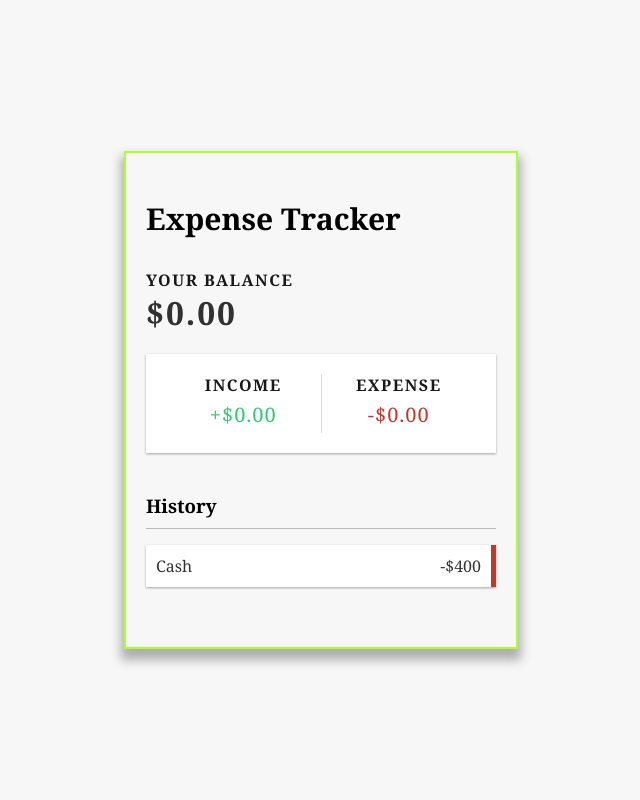
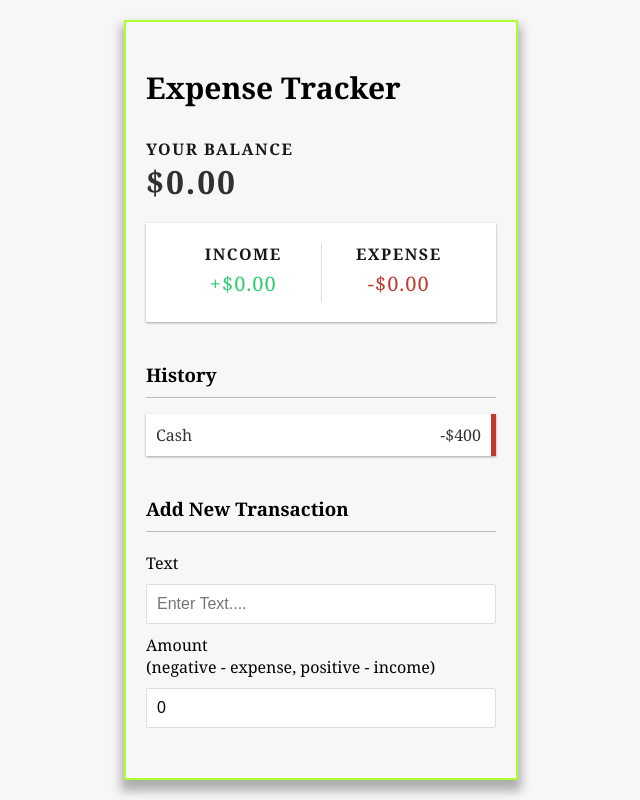
Before and after one commit to Officialibn1/Expense-Tracker, a React (Create React App) app: page / in a window 1280 px wide. Shown: the whole page, without its empty margins (319-959 px from the left). Built offline with nearby package versions, Linux system fonts and the light colour scheme.

Commit message:
added useState hook to set and amount

```diff
--- a/src/App.js
+++ b/src/App.js
@@ -1,4 +1,5 @@
 import './App.css';
+import AddTransaction from './components/AddTransaction';
 import Ballance from './components/Ballance';
 import Header from './components/Header';
 import IncomeExpenses from './components/IncomeExpenses';
@@ -13,6 +14,7 @@
         <Ballance />
         <IncomeExpenses />
         <TransactionList />
+        <AddTransaction />
       </div>
     </div>
   );
--- a/src/components/AddTransaction.jsx
+++ b/src/components/AddTransaction.jsx
@@ -1,19 +1,28 @@
+import { useState } from "react";
+const AddTransaction = () => {
+    const [text, setText] = useState('');
+    const [amount, setAmount] = useState(0);
 
-const AddTransaction = () => {
     return (
         <>
             <h3>Add New Transaction</h3>
             <form action="submit">
                 <div className="form-control">
                     <label htmlFor="text">Text</label>
-                    <input type="text" id="text" placeholder="Enter Text...."   />
+                    <input type="text" id="text"
+                    value={text}
+                    onChange={(e) => setText(e.target.value)}
+                    placeholder="Enter Text...."   />
                 </div>
 
                 <div className="form-control">
                     <label htmlFor="amount">Amount <br />
                         (negative - expense, positive - income)
                     </label>
-                    <input type="number" id="amount" placeholder="Enter Amount...."   />
+                    <input type="number" id="amount"
+                    value={amount}
+                    onChange={(e) => setAmount(e.target.value)}
+                    placeholder="Enter Amount...."   />
                 </div>
             </form>
 
```
